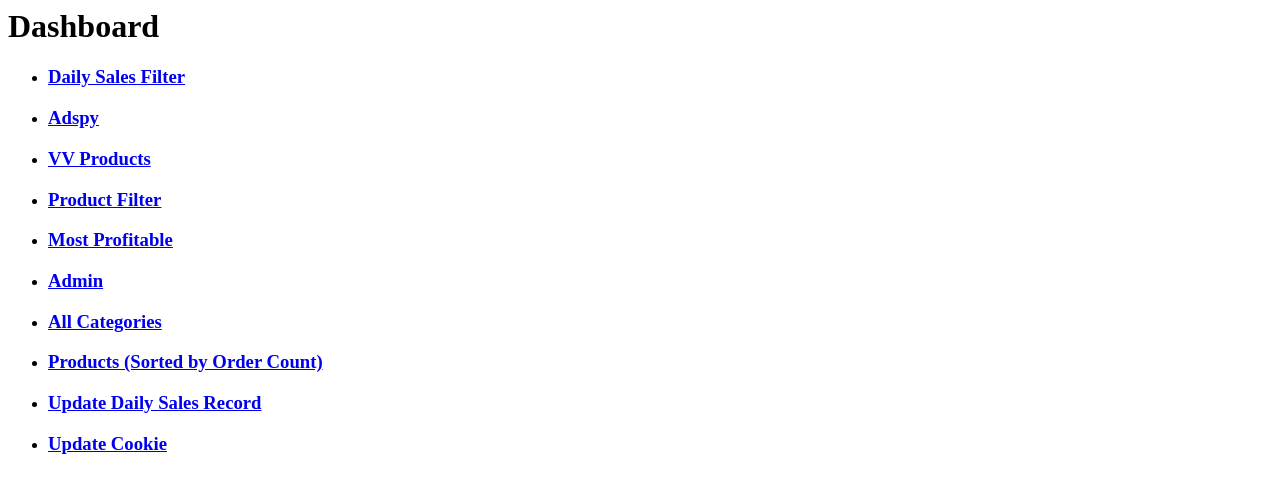
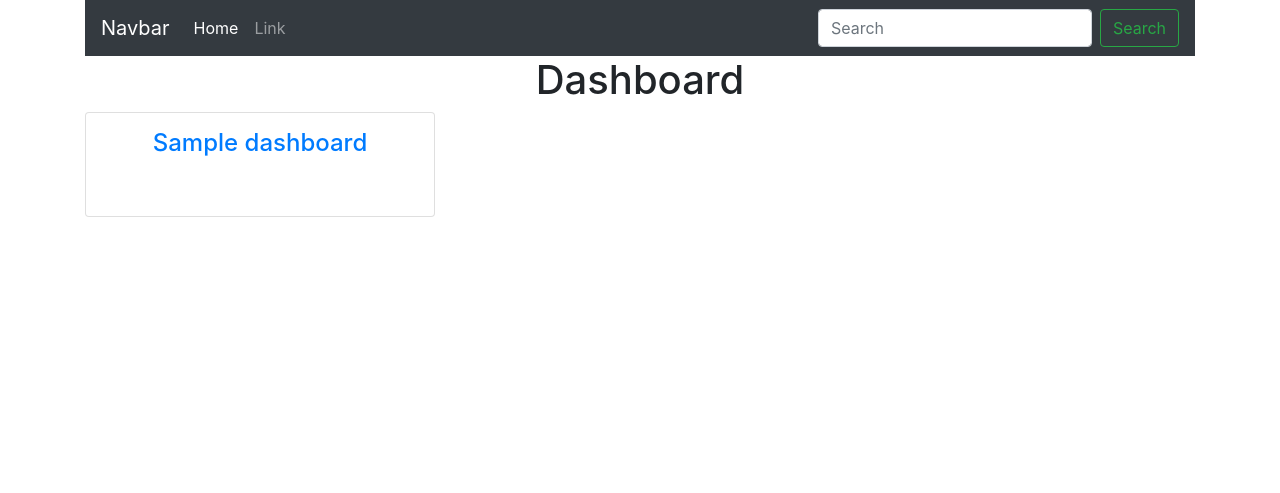
Before and after one commit to henokali1/AES, a Django app: page / in a window 1280 px wide. Shown: the top 493 px of the page. Run offline with Django 3.2, Linux system fonts and the light colour scheme; tables that the repository leaves empty hold one stand-in row (values such as "Sample post"); some libraries are stand-ins or nearby versions.

Commit message:
Dynamic Dashboard

```diff
--- a/AliExpressScraper/settings.py
+++ b/AliExpressScraper/settings.py
@@ -41,7 +41,6 @@ INSTALLED_APPS = [
     'pages',
     'vv_products',
     'adspy',
-    'emoji',
 ]
 
 MIDDLEWARE = [
--- a/pages/admin.py
+++ b/pages/admin.py
@@ -10,3 +10,4 @@ admin.site.register(Product)
 admin.site.register(DailySale)
 admin.site.register(Cookie)
 admin.site.register(Err)
+admin.site.register(Dashboard)
--- a/pages/models.py
+++ b/pages/models.py
@@ -71,3 +71,12 @@ class Err(models.Model):
 
 	def __str__(self):
 		return str(self.productId) + ' - ' + str(self.func_name)
+
+# Dashboard
+class Dashboard(models.Model):
+	title = models.CharField(max_length=254, default='')
+	url = models.CharField(max_length=254, default='')
+	fa_icon = models.CharField(max_length=254, default='')
+
+	def __str__(self):
+		return str(self.pk) + ' - ' + self.title
--- a/pages/templates/pages/dashboard.html
+++ b/pages/templates/pages/dashboard.html
@@ -1,14 +1,26 @@
-<h1>Dashboard</h1>
+{% extends 'pages/base.html' %}
+{% load static %}
+{% load humanize %}
+{% block title %}Dashboard{% endblock title %}
 
-<ul>
-	<li><a href="/daily-sales-filter"><h3>Daily Sales Filter</h3></a></li>
-	<li><a href="/adspy/all"><h3>Adspy</h3></a></li>
-	<li><a href="/vv-product/all/"><h3>VV Products</h3></a></li>
-	<li><a href="/product-filter"><h3>Product Filter</h3></a></li>
-	<li><a href="/most-profitable"><h3>Most Profitable</h3></a></li>
-	<li><a href="/admin"><h3>Admin</h3></a></li>
-	<li><a href="/all-categories"><h3>All Categories</h3></a></li>
-	<li><a href="/products-srtd-order-count"><h3>Products (Sorted by Order Count)</h3></a></li>
-	<li><a href="/update-daily-sales-record"><h3>Update Daily Sales Record</h3></a></li>
-	<li><a href="/admin/pages/cookie/1/change"><h3>Update Cookie</h3></a></li>
-</ul>
+{% block content %}
+<div class="container">
+	<center><h1>Dashboard</h1></center>
+    <div class="row">
+		{% for dashboard in dashboards %}
+        <div class="col-sm-12 col-md-6 col-lg-4" style="margin-bottom: 1rem;">
+			<a href="{{dashboard.url}}">
+				<div class="card text-center h-100 card-info">
+					<div class="card-block">
+						<h4 style="padding-top: 1rem;" class="card-title">{{dashboard.title}}</h4>
+						<h2><i class="fa fa-{{dashboard.fa_icon}} fa-3x"></i></h2>
+					</div>
+				</div>
+			</a>
+        </div>
+		{% endfor %}
+	</div>
+</div>
+<br>
+<br>
+{% endblock content %}
--- a/pages/views.py
+++ b/pages/views.py
@@ -88,7 +88,8 @@ def key_extractor(obj_str, s, e):
 # ---------------------------------------------------------------------------
 
 def pages(request):
-	return render(request, 'pages/dashboard.html')
+	args = {'dashboards': Dashboard.objects.all()}
+	return render(request, 'pages/dashboard.html', args)
 
 
 def all_categories(request):
--- a/vv_products/templates/vv_products/vv_product.html
+++ b/vv_products/templates/vv_products/vv_product.html
@@ -1,8 +1,6 @@
-
 {% extends 'pages/base.html' %}
 {% load static %}
 {% load humanize %}
-{% load emoji_tags %}
 {% block title %}{{product.title|safe}}{% endblock title %}
 {% block link_tag %}
 <style>
--- a/vv_products/templates/vv_products/vv_product_all.html
+++ b/vv_products/templates/vv_products/vv_product_all.html
@@ -1,4 +1,3 @@
-
 {% extends 'pages/base.html' %}
 {% load static %}
 {% load humanize %}
@@ -38,7 +37,7 @@ img video {
 <div class="container">
     <div class="row">
         {% for product in products %}
-        <div class="col-sm-col-sm-12 col-md-6 col-lg-4">
+        <div class="col-sm-12 col-md-6 col-lg-4">
                 <div class="card" style="margin-bottom: 2em;">
                     <p style="padding-left: 1rem; padding-top: 1rem;">{{product.title}}</p>
                     <a href="/vv-product/{{product.pk}}/" target="_blank"><img class="card-img-top" src="{{product.product_image}}" alt="Card image" style="width:100%"></a>
```
